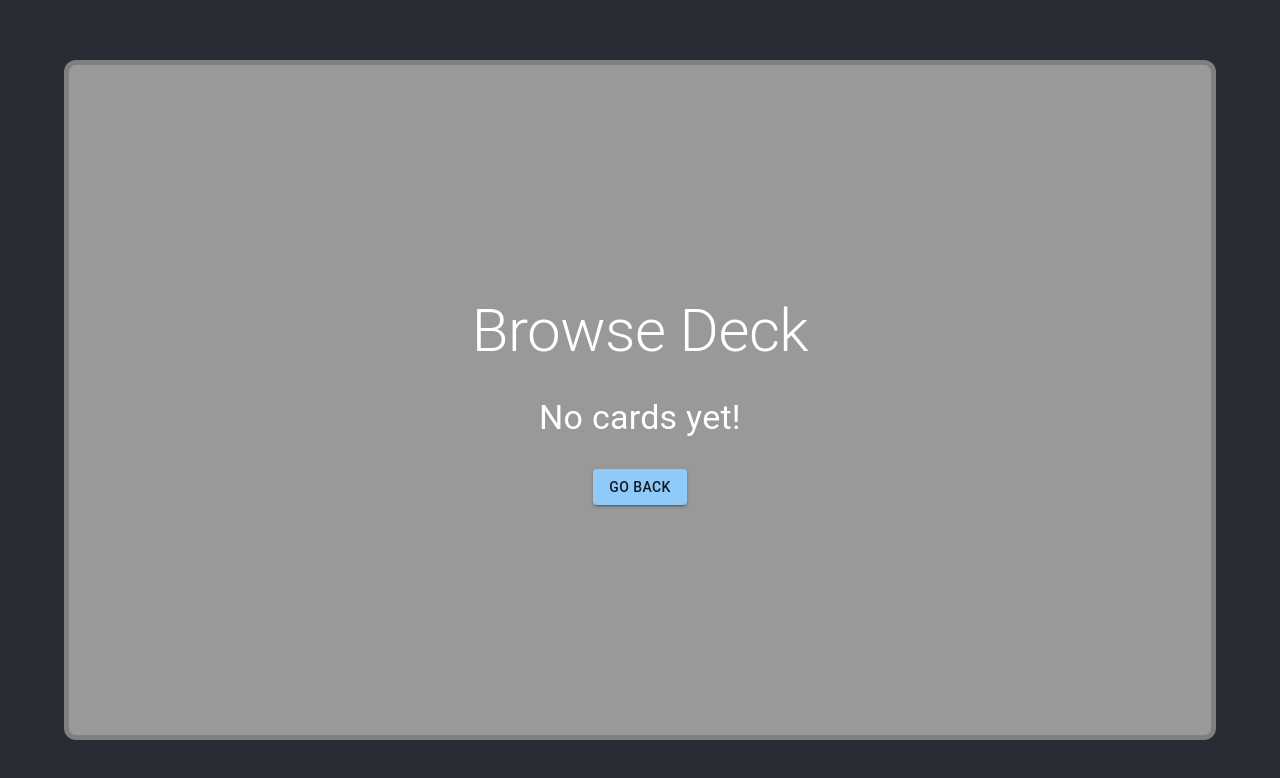
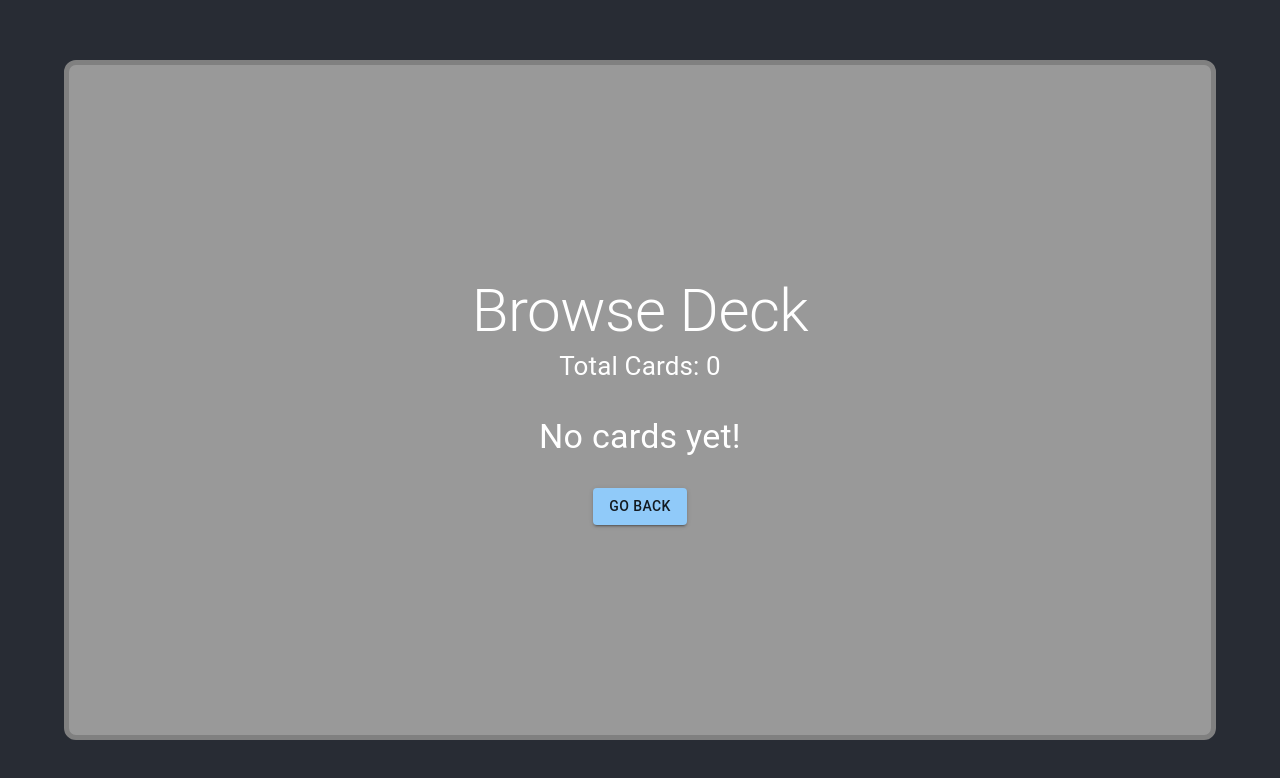
Before and after one commit to ElderlyC/Raven-Cards, a React (Create React App) app: page / in a window 1280 px wide. Both pictures are taken after a click on the button "BROWSE DECK". Shown: the top 778 px of the page. Built offline with nearby package versions, Linux system fonts and the light colour scheme.

Commit message:
card count

```diff
--- a/src/Components/ViewDeck/ViewDeck.module.css
+++ b/src/Components/ViewDeck/ViewDeck.module.css
@@ -17,7 +17,7 @@
   padding: 20px;
   border-radius: 8px;
   max-width: 1200px;
-  max-height: 600px;
+  max-height: 80vh;
   margin: 10px;
 }
 
--- a/src/Components/ViewDeck/ViewDeck.tsx
+++ b/src/Components/ViewDeck/ViewDeck.tsx
@@ -110,6 +110,7 @@ const ViewDeck: React.FC<ViewDeckProps> = ({
           </Modal>
 
           <Typography variant={"h2"}>Browse Deck</Typography>
+          <span>Total Cards: {cardDeck.length}</span>
           {cardDeck.length > 0 ? (
             <TableContainer component={Paper} className={classes.container}>
               <Table>
```
